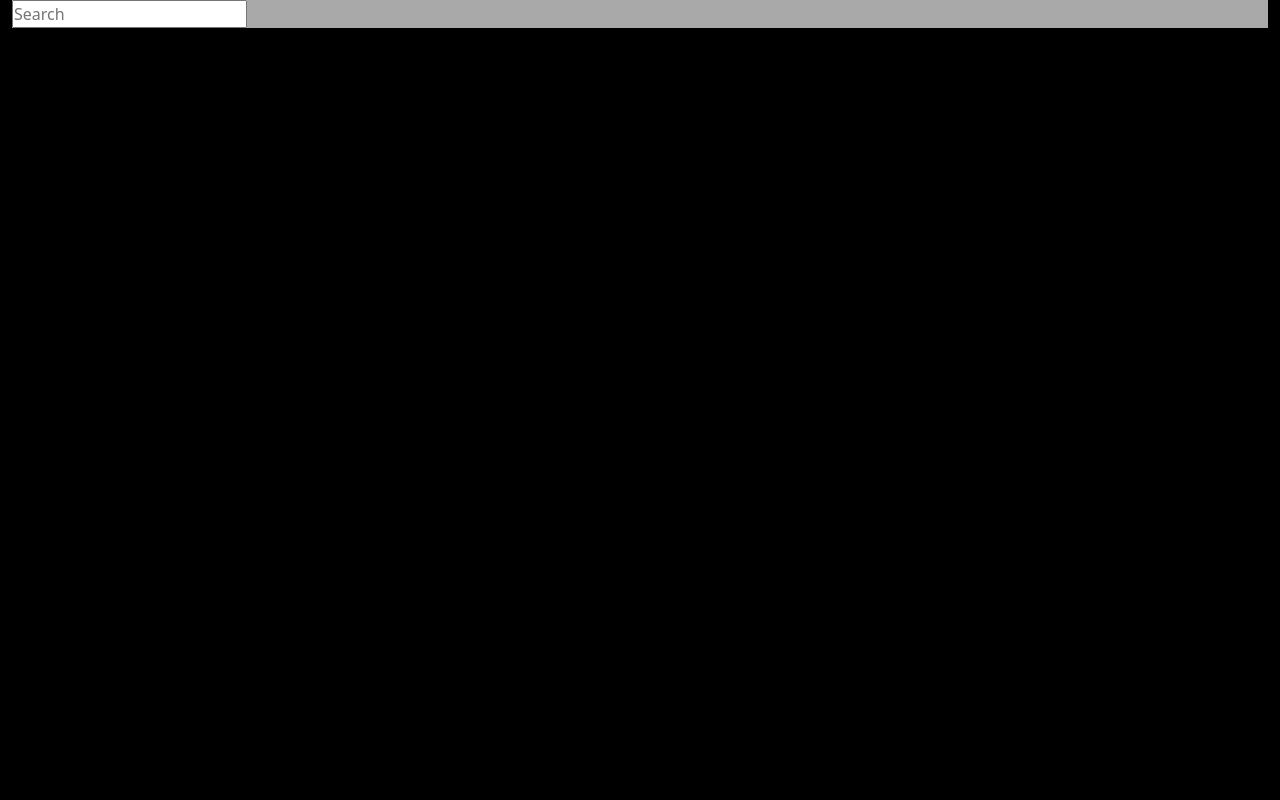
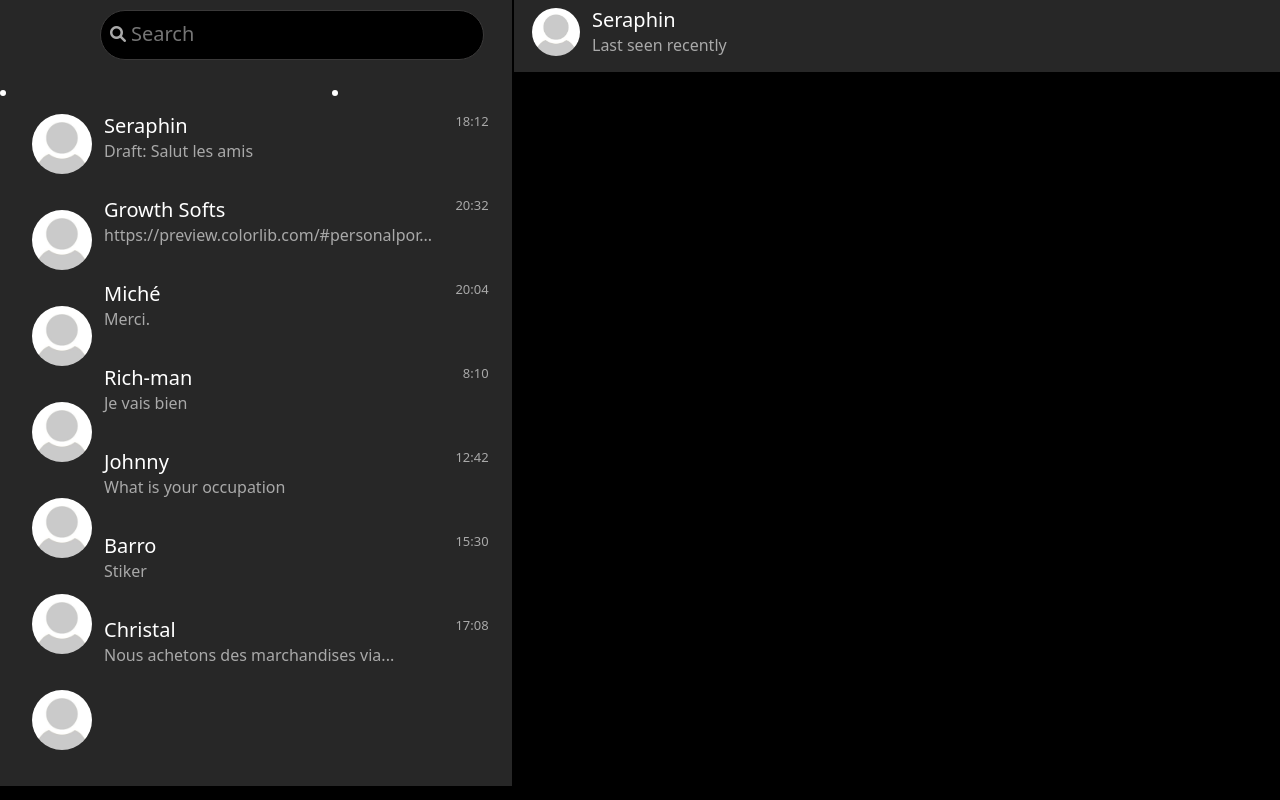
Before and after one commit to growth-skills/open-chat, a plain HTML site: page assets/html/acceuilchat.html in a window 1280 px wide. Drawn offline with Linux system fonts and the light colour scheme.

Commit message:
add element in acceuilchat file and stylechat

```diff
--- a/assets/css/stylechat.css
+++ b/assets/css/stylechat.css
@@ -6,6 +6,98 @@
 html, body{
     background-color: black;
 }
-.asid{
-    background-color:darkgray;
+
+/* Style de l'aside (partie droite) */
+
+.asid aside{
+    width: 40%;
+    height: auto;
+    float: left;
+    box-shadow: 2px 0 black;
+    background-color: rgb(39, 39, 39);
+    color: white;
 }
+aside .search{
+    padding: 10px 0;
+}
+.search input{
+    width: 75%;
+    height: 50px;
+    margin-left: 100px;
+    border: none;
+    border: solid 1px rgb(58, 57, 57);
+    border-radius: 35px 35px;
+    background-color: black;
+    color: white;
+    outline: none;
+    padding-left: 30px;
+
+}
+input::placeholder{
+    font-size: 20px;
+}
+.search i{
+    width: 50px;
+    position:absolute;
+    left:90px;
+    top:6px;
+    padding:20px 20px;
+    color:darkgrey;
+}
+.cont{
+    display: flex;
+}
+.list{
+    padding: 10px 0;
+}
+ .list img{
+    width: 20%;
+    height: auto;
+    border-radius: 50% 50%;
+    padding: 10px 0;
+}
+.nom {
+    padding: 10px 0;
+}
+.nom h5{
+    margin-left: -260px;
+    font-size: 20px;
+    padding: 10px 0;
+}
+.heure{
+    float: right;
+    margin-left: 230px;
+    font-size: 13px;
+    font-weight: 400;
+    color: darkgrey;
+
+}
+.repon{
+    font-size: 16px;
+    font-weight: 400;
+    color: darkgrey;
+}
+
+/* Style de la partie gauche */
+
+.no-aside .fil{
+    background-color:rgb(39, 39, 39);
+}
+.fil{
+    color: white;
+    display: flex;
+    padding: 8px 20px;
+}
+.img img{
+    width: 16%;
+    height: auto;
+    border-radius: 50px 50px;
+}
+.name h5{
+    margin-left: -240px;
+}
+.last{
+    font-weight: 400;
+    font-size: 16px;
+    color: darkgrey;
+}
--- a/assets/html/acceuilchat.html
+++ b/assets/html/acceuilchat.html
@@ -17,13 +17,50 @@
     <title>gs chat</title>
 </head>
 <body>
-    <div class="container-fluid">
+    <!-- <div class="container-fluid"> -->
         <div class="asid">
             <aside>
                 <div class="search">
                     <input  type="search" name="search" id="search"   placeholder="Search">
+                    <i class="fa-solid fa-magnifying-glass" aria-hidden="true"></i>
+                </div>
+
+                <div class="cont">
+                    <div class="list">
+                        <li>
+                            <ul><img src="../img/profil.jpeg" alt=""></ul>
+                            <ul><img src="../img/profil.jpeg" alt=""></ul>
+                            <ul><img src="../img/profil.jpeg" alt=""></ul>
+                            <ul><img src="../img/profil.jpeg" alt=""></ul>
+                            <ul><img src="../img/profil.jpeg" alt=""></ul>
+                            <ul><img src="../img/profil.jpeg" alt=""></ul>
+                            <ul><img src="../img/profil.jpeg" alt=""></ul>
+                        </li>
+                    </div>
+                    <div class="nom">
+                        <li>
+                            <ul><h5>Seraphin <span class="heure">18:12</span> <br> <span class="repon">Draft: Salut les amis</span></h5></ul>
+                            <ul><h5>Growth Softs <span class="heure">20:32</span> <br> <span class="repon">https://preview.colorlib.com/#personalpor...</span></h5></ul>
+                            <ul><h5>Miché <span class="heure">20:04</span> <br> <span class="repon">Merci.</span></h5></ul>
+                            <ul><h5>Rich-man <span class="heure">8:10</span> <br> <span class="repon">Je vais bien</span></h5></ul>
+                            <ul><h5>Johnny <span class="heure">12:42</span> <br> <span class="repon">What is your occupation</span></h5></ul>
+                            <ul><h5>Barro <span class="heure">15:30</span> <br> <span class="repon">Stiker</span></h5></ul>
+                            <ul><h5>Christal <span class="heure">17:08</span> <br> <span class="repon">Nous achetons des marchandises via...</span></h5></ul>
+                        </li>
+                    </div>
                 </div>
             </aside>
+        </div>
+
+        <div class="no-aside">
+            <div class="fil">
+                <div class="img">
+                    <img src="../img/profil.jpeg" alt="">
+                </div>
+                <div class="name">
+                    <h5>Seraphin <br> <span class="last">Last seen recently</span></h5>
+                </div>
+            </div>
         </div>
     </div>
 </body>
```
Also changed, not shown: assets/img/growth.jpg (added), assets/img/profil.jpeg (added), assets/img/sk.jpg (added), 3 other files.
